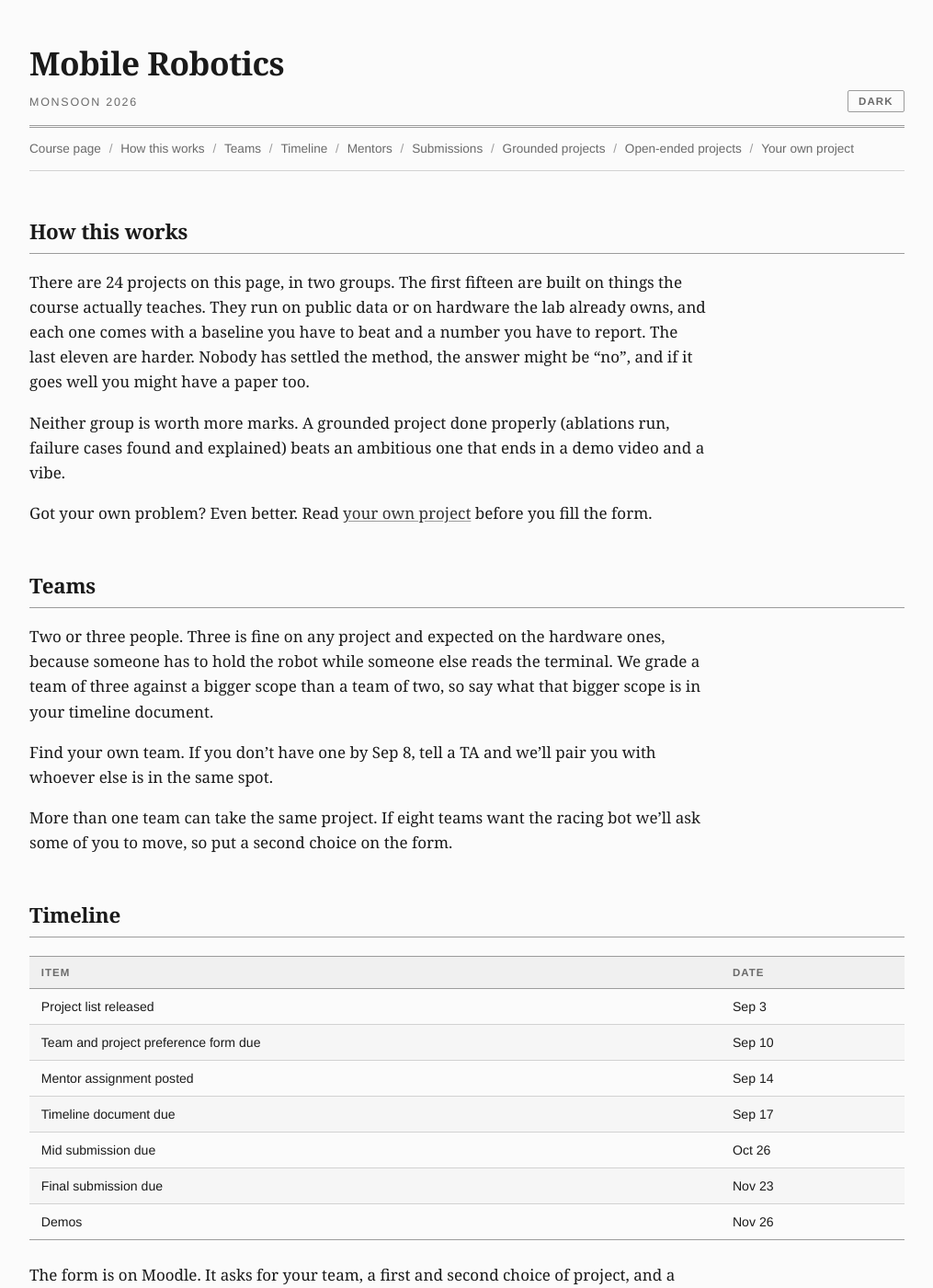
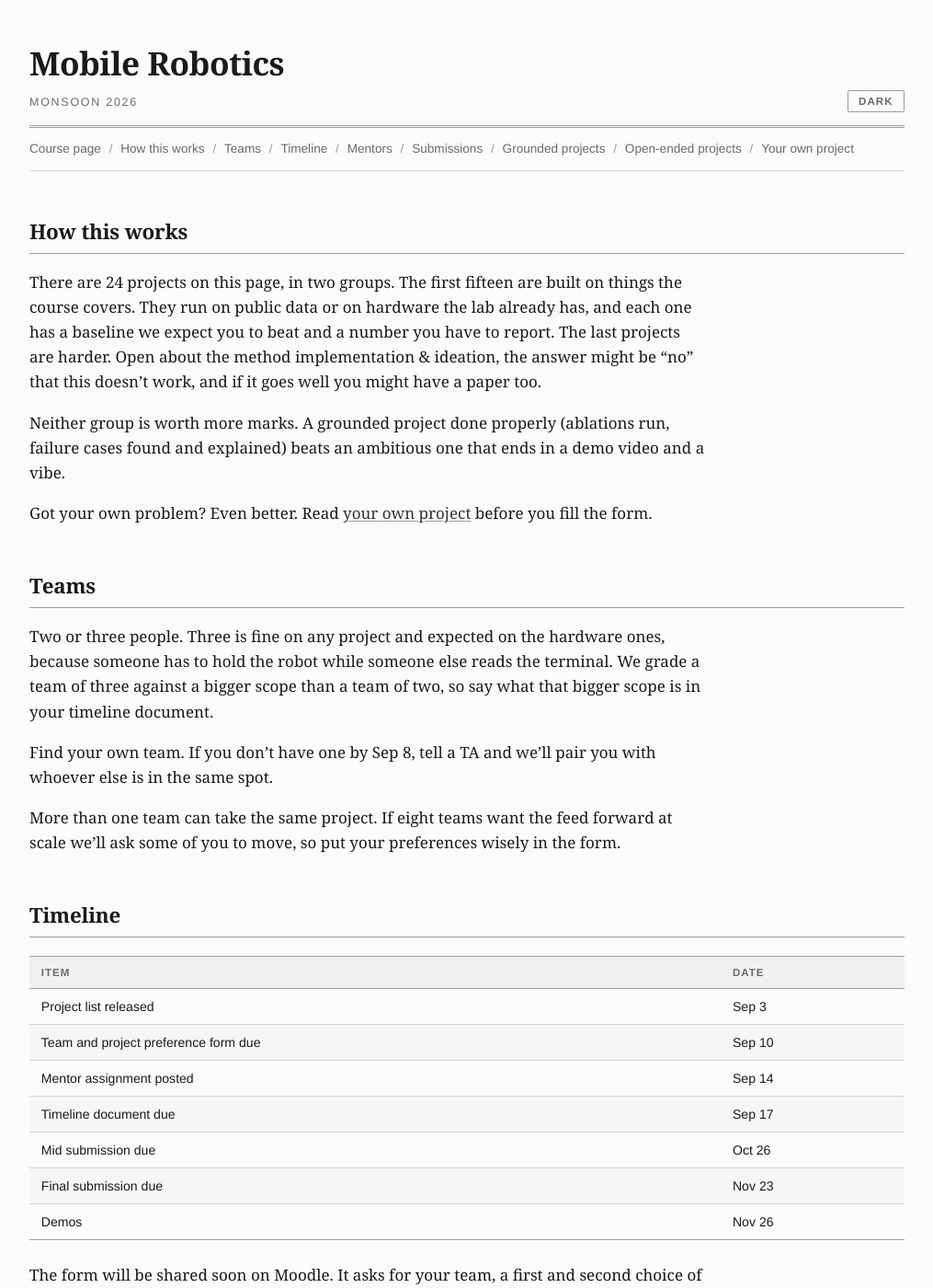
Before and after one commit to Mobile-Robotics-2026/mobile-robotics-2026.github.io, a Jekyll site: the page built from project.md, in a window 1280 px wide and 1400 px high. Shown: the whole window at 92% size, without its empty margins (132-1147 px from the left). Built offline with Jekyll 4.4.1, drawn with Linux system fonts in a browser that asks for light colours; some of the changed text lies outside the part shown.

Commit message:
formatting/typos

```diff
--- a/project.md
+++ b/project.md
@@ -19,9 +19,9 @@ permalink: /project/
 ## How this works
 
 There are 24 projects on this page, in two groups. The first fifteen are built on things
-the course actually teaches. They run on public data or on hardware the lab already owns,
-and each one comes with a baseline you have to beat and a number you have to report. The
-last eleven are harder. Nobody has settled the method, the answer might be "no", and if
+the course covers. They run on public data or on hardware the lab already has,
+and each one has a baseline we expect you to beat and a number you have to report. The
+last projects are harder. Open about the method implementation & ideation, the answer might be "no" that this doesn't work, and if
 it goes well you might have a paper too.
 
 Neither group is worth more marks. A grounded project done properly (ablations run,
@@ -41,8 +41,8 @@ in your timeline document.
 Find your own team. If you don't have one by Sep 8, tell a TA and we'll pair you with
 whoever else is in the same spot.
 
-More than one team can take the same project. If eight teams want the racing bot we'll
-ask some of you to move, so put a second choice on the form.
+More than one team can take the same project. If eight teams want the feed forward at scale we'll
+ask some of you to move, so put your preferences wisely in the form.
 
 ## Timeline
 
@@ -60,7 +60,7 @@ ask some of you to move, so put a second choice on the form.
 
 </div>
 
-The form is on Moodle. It asks for your team, a first and second choice of project, and a
+The form will be shared soon on Moodle. It asks for your team, a first and second choice of project, and a
 first and second choice of mentor.
 
 ## Mentors
```
